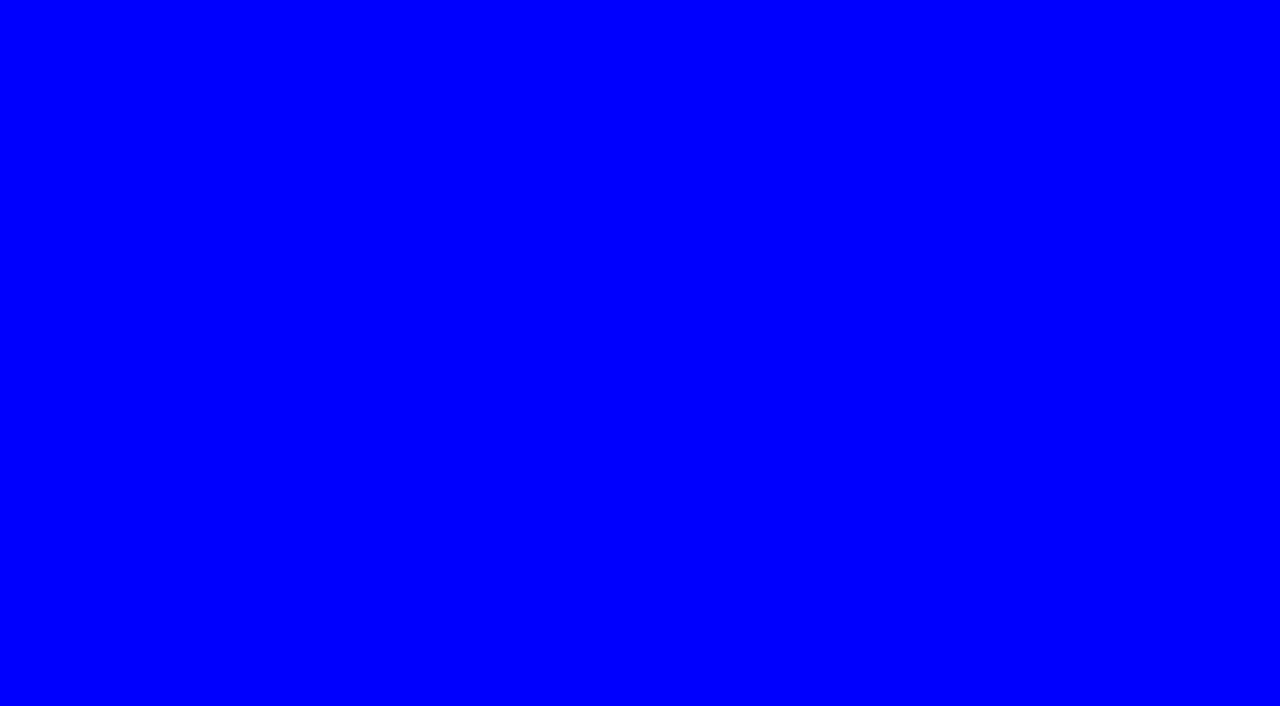
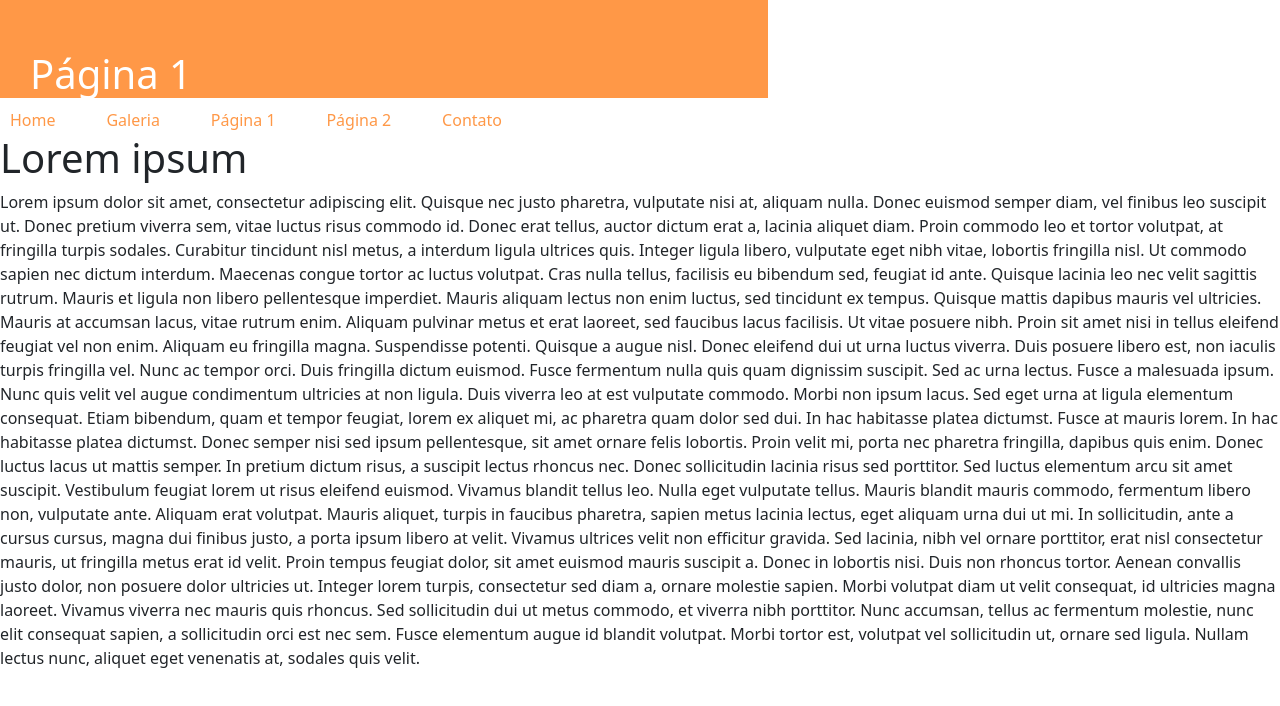
Before and after one commit to Ro007ny/html_css, a plain HTML site: page index.html in a window 1280 px wide. Drawn offline with nearby package versions, Linux system fonts and the light colour scheme.

Commit message:
Criação da galeria

```diff
--- a/css/site.css
+++ b/css/site.css
@@ -1,3 +1,42 @@
-body{
-    background-color: blue;
+
+.titulo-destaque{
+    padding: 50px 0 0 30px;
+    background-color: #ff9847;
+    width: 60%;
+    color: white;
 }
+
+.titulo-galeria{
+    background-color: #1b3443;
+    color: white;
+    padding: 10px;
+}
+
+.subtitulo-galeria{
+    display: flex;
+    justify-content: center;
+    margin-top: 20px;
+}
+
+#main_nav {
+    display: flex;
+    justify-content: space-between;
+    align-items: start;
+    width: 40%;
+}
+#main_nav a {
+    align-content: space-between;
+    text-decoration: none;
+    color: #ff9847;
+    padding: 2px 10px 2px 10px;
+}
+#main_nav a:hover {
+    align-content: space-between;
+    text-decoration: none;
+    color: white;
+    background-color: #ff9847;
+}
+
+.gl-img-container{
+padding: 10px 10px 30px 10px;
+}
--- a/index.html
+++ b/index.html
@@ -4,10 +4,36 @@
     <meta charset="UTF-8">
     <meta name="viewport" content="width=device-width, initial-scale=1.0">
     <title>Exercício HTML CSS</title>
+    <link rel="stylesheet" href="https://cdn.jsdelivr.net/npm/bootstrap@5.3.3/dist/css/bootstrap.min.css" integrity="sha384-QWTKZyjpPEjISv5WaRU9OFeRpok6YctnYmDr5pNlyT2bRjXh0JMhjY6hW+ALEwIH" crossorigin="anonymous">
+    <script src="https://cdn.jsdelivr.net/npm/bootstrap@5.3.3/dist/js/bootstrap.min.js" integrity="sha384-0pUGZvbkm6XF6gxjEnlmuGrJXVbNuzT9qBBavbLwCsOGabYfZo0T0to5eqruptLy" crossorigin="anonymous"></script>
     <link rel="stylesheet" href="/css/site.css" type="text/css"/>
     <script src="/js/site.js"></script>
 </head>
 <body>
+    <header>
+        <div class="titulo-destaque">
+            <h1>Página 1</h1>
+        </div>
+        <nav  id="main_nav">
+            <a href="#">Home</a>
+            <a href="/galeria.html">Galeria</a>
+            <a href="#">Página 1</a>
+            <a href="#">Página 2</a>
+            <a href="#">Contato</a>
+        </nav>
+    </header>
+    <section>
+        <h1>Lorem ipsum</h1>
+        <p>Lorem ipsum dolor sit amet, consectetur adipiscing elit. Quisque nec justo pharetra, vulputate nisi at, aliquam nulla. Donec euismod semper diam, vel finibus leo suscipit ut. Donec pretium viverra sem, vitae luctus risus commodo id. Donec erat tellus, auctor dictum erat a, lacinia aliquet diam. Proin commodo leo et tortor volutpat, at fringilla turpis sodales. Curabitur tincidunt nisl metus, a interdum ligula ultrices quis. Integer ligula libero, vulputate eget nibh vitae, lobortis fringilla nisl. Ut commodo sapien nec dictum interdum. Maecenas congue tortor ac luctus volutpat. Cras nulla tellus, facilisis eu bibendum sed, feugiat id ante. Quisque lacinia leo nec velit sagittis rutrum.
+
+            Mauris et ligula non libero pellentesque imperdiet. Mauris aliquam lectus non enim luctus, sed tincidunt ex tempus. Quisque mattis dapibus mauris vel ultricies. Mauris at accumsan lacus, vitae rutrum enim. Aliquam pulvinar metus et erat laoreet, sed faucibus lacus facilisis. Ut vitae posuere nibh. Proin sit amet nisi in tellus eleifend feugiat vel non enim. Aliquam eu fringilla magna. Suspendisse potenti. Quisque a augue nisl. Donec eleifend dui ut urna luctus viverra. Duis posuere libero est, non iaculis turpis fringilla vel. Nunc ac tempor orci.
+
+            Duis fringilla dictum euismod. Fusce fermentum nulla quis quam dignissim suscipit. Sed ac urna lectus. Fusce a malesuada ipsum. Nunc quis velit vel augue condimentum ultricies at non ligula. Duis viverra leo at est vulputate commodo. Morbi non ipsum lacus. Sed eget urna at ligula elementum consequat. Etiam bibendum, quam et tempor feugiat, lorem ex aliquet mi, ac pharetra quam dolor sed dui. In hac habitasse platea dictumst. Fusce at mauris lorem. In hac habitasse platea dictumst. Donec semper nisi sed ipsum pellentesque, sit amet ornare felis lobortis. Proin velit mi, porta nec pharetra fringilla, dapibus quis enim. Donec luctus lacus ut mattis semper. In pretium dictum risus, a suscipit lectus rhoncus nec.
+
+            Donec sollicitudin lacinia risus sed porttitor. Sed luctus elementum arcu sit amet suscipit. Vestibulum feugiat lorem ut risus eleifend euismod. Vivamus blandit tellus leo. Nulla eget vulputate tellus. Mauris blandit mauris commodo, fermentum libero non, vulputate ante. Aliquam erat volutpat. Mauris aliquet, turpis in faucibus pharetra, sapien metus lacinia lectus, eget aliquam urna dui ut mi. In sollicitudin, ante a cursus cursus, magna dui finibus justo, a porta ipsum libero at velit. Vivamus ultrices velit non efficitur gravida.
+
+            Sed lacinia, nibh vel ornare porttitor, erat nisl consectetur mauris, ut fringilla metus erat id velit. Proin tempus feugiat dolor, sit amet euismod mauris suscipit a. Donec in lobortis nisi. Duis non rhoncus tortor. Aenean convallis justo dolor, non posuere dolor ultricies ut. Integer lorem turpis, consectetur sed diam a, ornare molestie sapien. Morbi volutpat diam ut velit consequat, id ultricies magna laoreet. Vivamus viverra nec mauris quis rhoncus. Sed sollicitudin dui ut metus commodo, et viverra nibh porttitor. Nunc accumsan, tellus ac fermentum molestie, nunc elit consequat sapien, a sollicitudin orci est nec sem. Fusce elementum augue id blandit volutpat. Morbi tortor est, volutpat vel sollicitudin ut, ornare sed ligula. Nullam lectus nunc, aliquet eget venenatis at, sodales quis velit.</p>
+    </section>
 
 </body>
 </html>
```
Also changed, not shown: galeria.html (added, +59 -0 lines), images/cat1.jpg (added), images/cat2.jpg (added), images/cat3.jpg (added).
